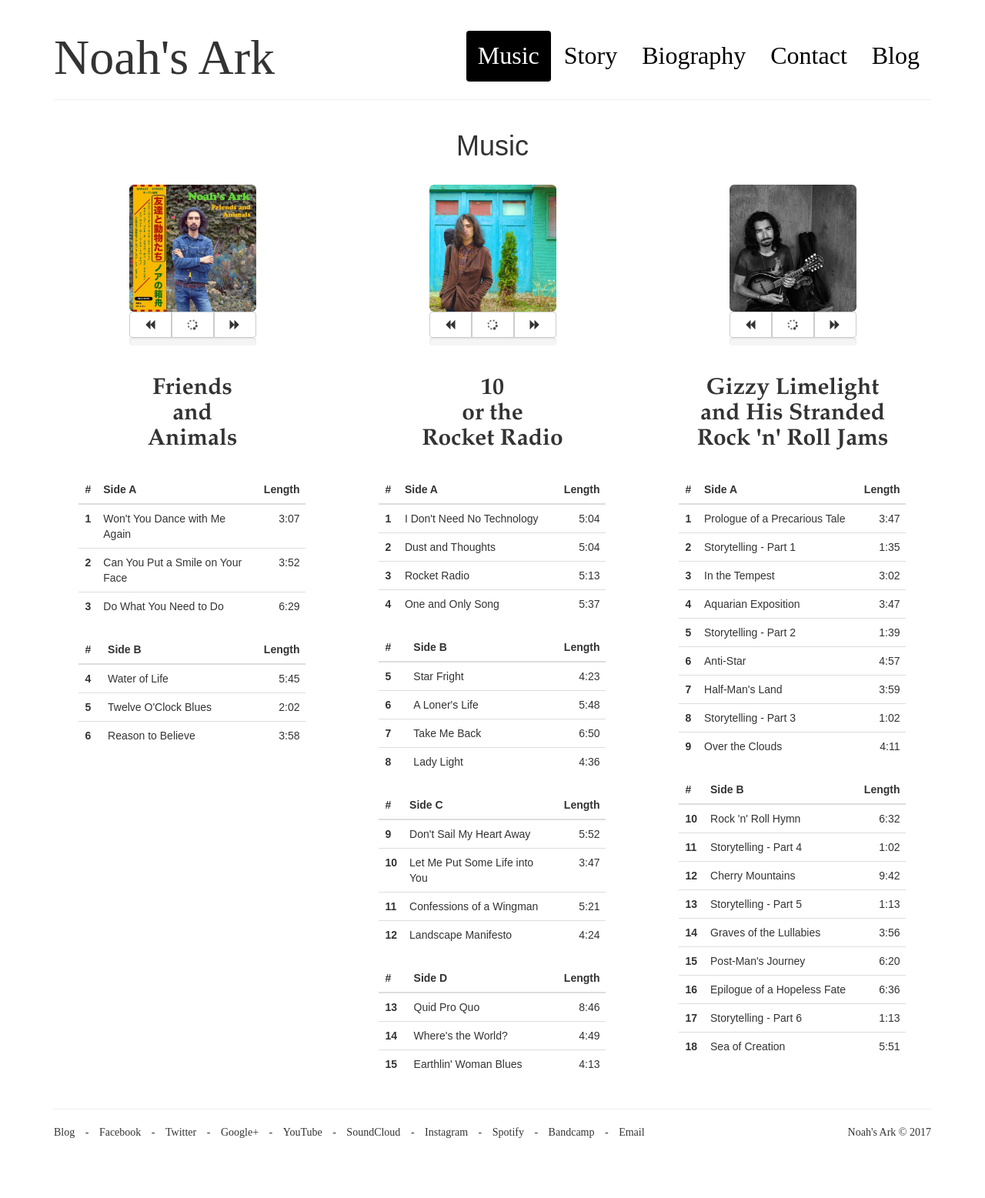
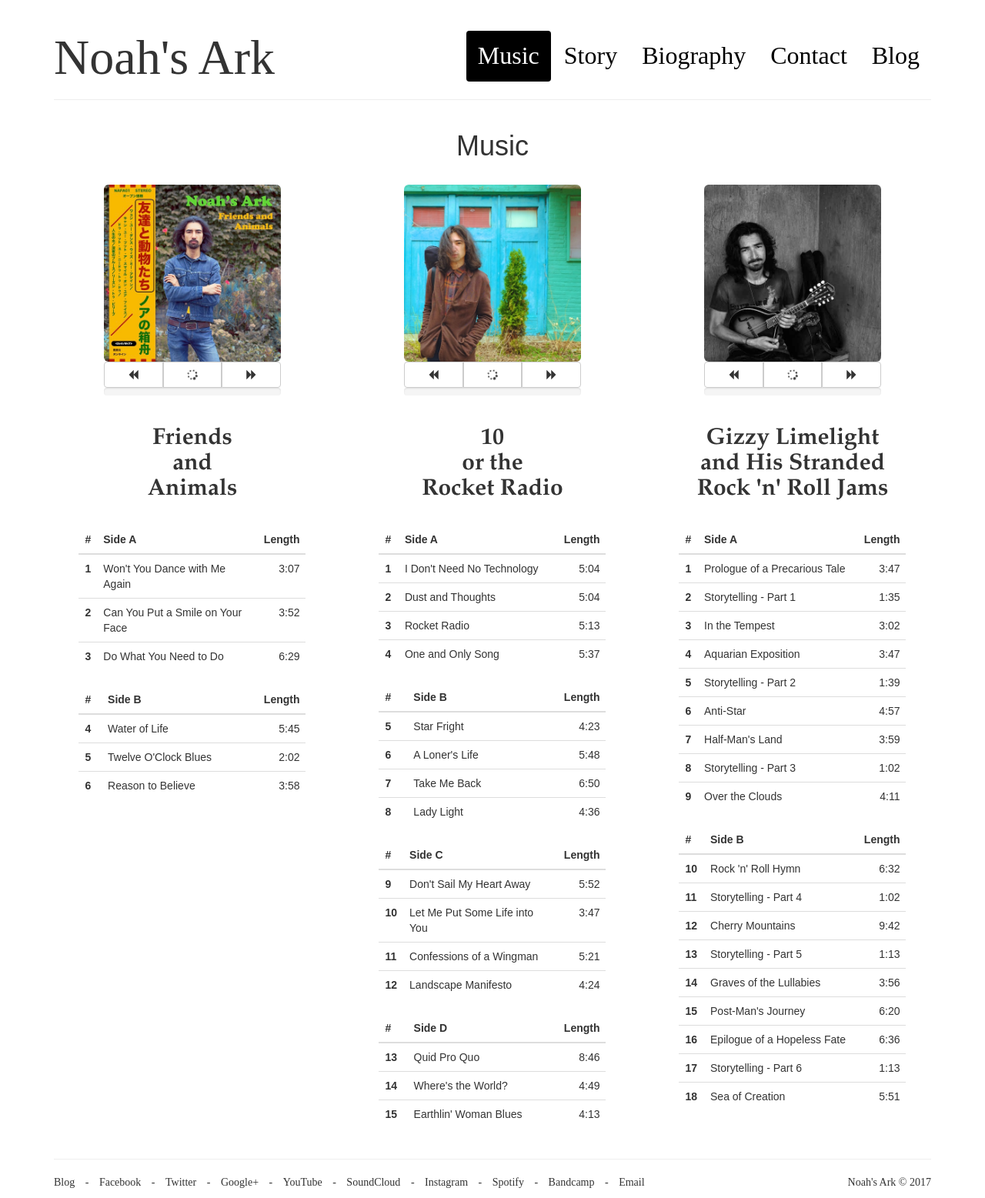
Before and after one commit to noahsarkmusic/noahsarkmusic.github.io, a Jekyll site: the page built from music/index.html, in a window 1280 px wide. Shown: the whole page at 77% size. Built offline with Jekyll 4.4.1, drawn with Linux system fonts in a browser that asks for light colours; some web fonts are replaced; before the commit the page ends 1492 px from its top, so only the background shows below that.

Commit message:
Update index.html

```diff
--- a/music/index.html
+++ b/music/index.html
@@ -18,7 +18,7 @@ title: Music
         <div class="row">
             <div class="col-md-4">
                 <div class="row">
-                    <div class="col-xs-6 col-xs-offset-3">
+                    <div class="col-xs-8 col-xs-offset-2">
                         <div class="center-block">
                             <img class="img-rounded img-responsive center-block" src="/img/friendsandanimals_cover.jpg" alt="Friends and Animals">
                             <div class="btn-group btn-group-justified">
@@ -82,7 +82,7 @@ title: Music
             </div>
             <div class="col-md-4">
                 <div class="row">
-                    <div class="col-xs-6 col-xs-offset-3">
+                    <div class="col-xs-8 col-xs-offset-2">
                         <div class="center-block">
                             <img class="img-rounded img-responsive center-block" src="/img/rocketradio_cover.jpg" alt="Rocket Radio">
                             <div class="btn-group btn-group-justified">
@@ -190,7 +190,7 @@ title: Music
             </div>
             <div class="col-md-4">
                 <div class="row">
-                    <div class="col-xs-6 col-xs-offset-3">
+                    <div class="col-xs-8 col-xs-offset-2">
                         <div class="center-block">
                             <img class="img-rounded img-responsive center-block" src="/img/gizzylimelight_cover.jpg" alt="Gizzy Limelight">
                             <div class="btn-group btn-group-justified">
```
